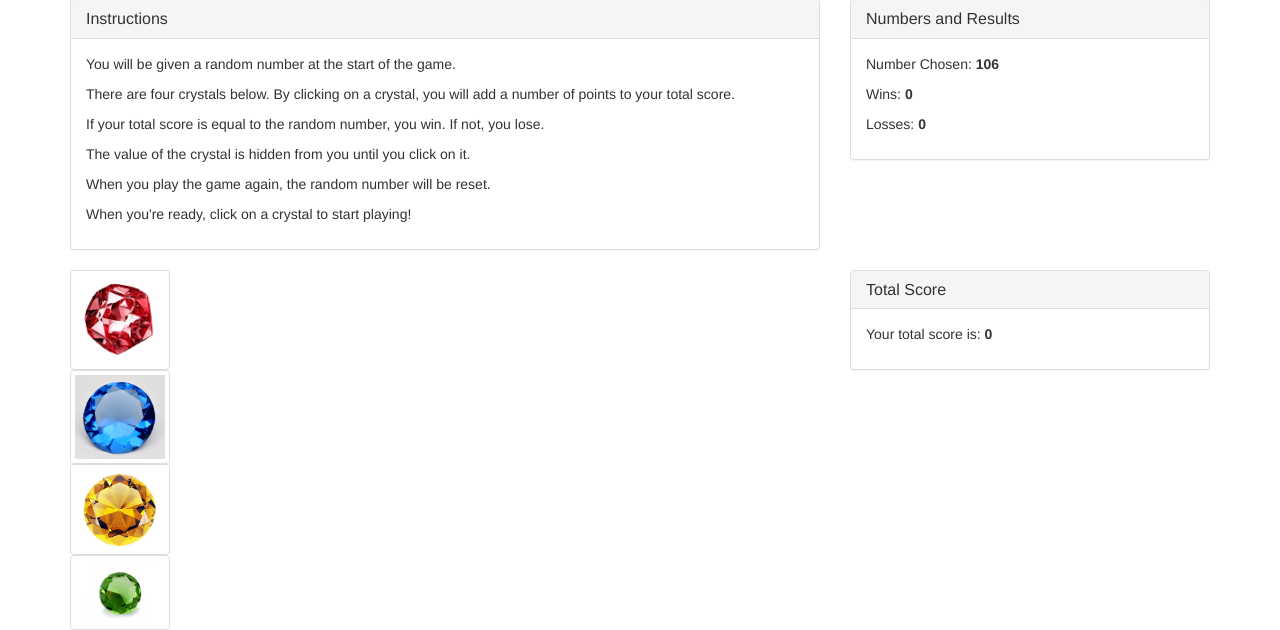
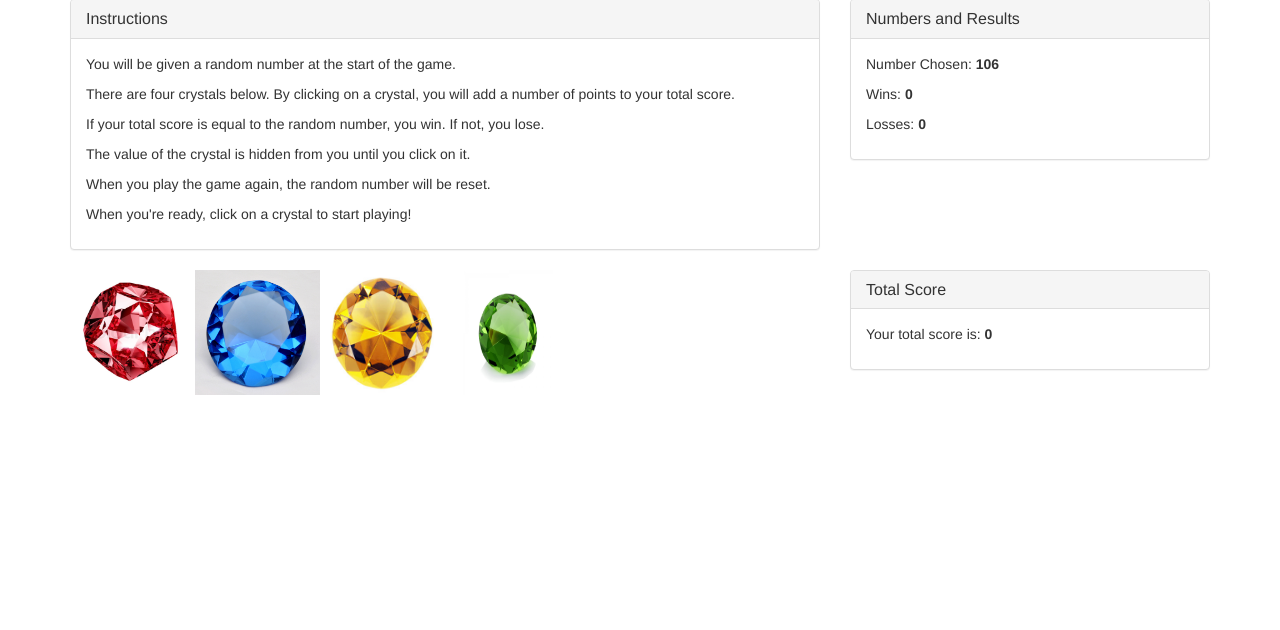
Before and after one commit to StuKushner/Crystal-Collector, a PHP site: page / in a window 1280 px wide. Shown: the part 226-856 px from the top of the page. After the commit the page ends 621 px from the top, so only its background shows below. Run offline with PHP 8.4, Linux system fonts and the light colour scheme; some libraries are stand-ins or nearby versions.

Commit message:
Made some changes to the code

```diff
--- a/assets/css/style.css
+++ b/assets/css/style.css
@@ -9,11 +9,8 @@ html {
 	clear: both;
 }
 
-#crystals {
-	width: 100px;
-	height: 100px;
-}
-
 .crystal-images {
 	float: left;
+	width: 125px;
+	height: 125px;
 }
--- a/assets/javascript/game.js
+++ b/assets/javascript/game.js
@@ -18,21 +18,26 @@ function newGame() {
 		console.log(crystalValues);
 
 		var crystalImages = $("<img>");
+
+		var imageSources = [
+		"assets/images/red-crystal.jpg",
+		"assets/images/blue-crystal.jpg",
+		"assets/images/yellow-crystal.jpg",
+		"assets/images/green-crystal.jpg"
+		];
+
 		crystalImages.addClass("crystal-images");
+		crystalImages.attr("src", imageSources[i]);
 		crystalImages.attr("crystal-values", crystalValues[i]);
-		$("#crystals").append(crystalImages);
-	}
+		$(".crystals").append(crystalImages);
 	}
 
-
-//What happens when you click on a crystal
 	$(".crystal-images").on("click", function() {
 		var crystalValue = ($(this).attr("crystal-values"));
 		crystalValue = parseInt(crystalValue);
 		counter += crystalValue;
 		console.log(counter);
-
-	$("#score").text(counter);
+		$("#totalScore").text(counter);
 
 		if (counter === numberChosen) {
 			alert("Congratulations! You Win!");
@@ -45,6 +50,9 @@ $(".crystal-images").on("click", function() {
 			$("#losses").text(losses);
 			newGame();
 		}
-})
+	});
+}
+
 newGame();
+
 });
--- a/index.html
+++ b/index.html
@@ -61,11 +61,7 @@
 		<!-- Create crystals -->
 		<div class="row">
 			<div class="col-lg-8">
-				<div id="crystals">
-					<img src="assets/images/red-crystal.jpg" class="img-thumbnail" alt="red-crystal">
-					<img src="assets/images/blue-crystal.jpg" class="img-thumbnail" alt="blue-crystal">
-					<img src="assets/images/yellow-crystal.jpg" class="img-thumbnail" alt="yellow-crystal">
-					<img src="assets/images/green-crystal.jpg" class="img-thumbnail" alt="green-crystal">
+				<div class="crystals">
 				</div>
 			</div>
 			<div class="col-lg-4">
@@ -75,7 +71,7 @@
 					</div>
 					<div class="panel-body">
 						<div id="score">
-							<p>Your total score is: <strong><span id="score">0</span></strong></p>
+							<p>Your total score is: <strong><span id="totalScore">0</span></strong></p>
 						</div>
 					</div>
 				</div>
```
Lines whose indentation alone changed are shown as unchanged.
